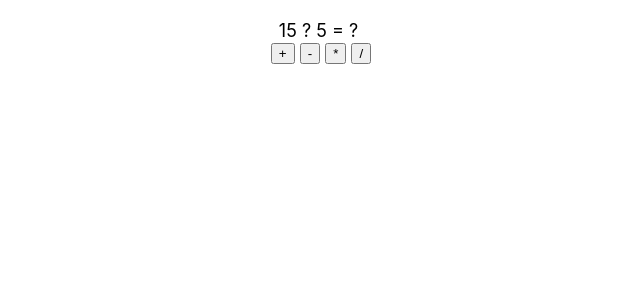
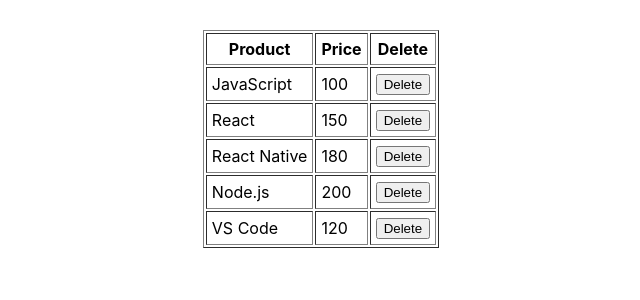
Before and after one commit to ThanawatBundasak/app1, a React (Create React App) app: page / in a window 1280 px wide. Shown: the top 300 px of the page, without its empty margins (319-959 px from the left). Built offline with nearby package versions, Linux system fonts and the light colour scheme.

Commit message:
add refs-array.js
add refs-array.js , edit app.js

```diff
--- a/src/App.js
+++ b/src/App.js
@@ -1,6 +1,6 @@
 import React from 'react';
-import RefsFunc from './refs-func';
+import RefsArray from './refs-array';
 
 export default function App(){
-  return <RefsFunc/>
+  return <RefsArray/>
 }
--- /dev/null
+++ b/src/refs-array.js
@@ -0,0 +1,46 @@
+import React,{useRef} from "react";
+
+export default function RefsArray(){
+    const table = useRef()
+    const tr = useRef([])
+
+    const data = [ ['JavaScript', 100],
+    ['React',150],['React Native',180],
+    ['Node.js',200],
+    ['VS Code',120] ]
+
+    const onClickButton = (i) => {
+        const index = tr.current[i].rowIndex
+        table.current.deleteRow(index)
+    }
+
+    const onMouseOverRow = (i) => {
+        tr.current[i].style.backgroundColor = 'yellow'
+    }
+
+    const onMouseOutRow = (i) => {
+        tr.current[i].style.backgroundColor = 'white'
+    }
+
+    const tableStyles = { margin: 'auto', marginTop: 30}
+
+    return (
+        <table ref={table} border="1" cellPadding={5} style={tableStyles}>
+            <tr><th>Product</th><th>Price</th><th>Delete</th></tr>
+            {
+                  data.map((item,i) => {
+                    return(
+                        <tr ref={el => tr.current[i] = el}
+                            onMouseOver = {() => onMouseOverRow(i)}
+                            onMouseOut = {() => onMouseOutRow(i)}
+                            >
+                            <td>{item[0]}</td>
+                            <td>{item[1]}</td>
+                            <td><button onClick={() => onClickButton(i)}>Delete</button></td>
+                        </tr>
+                    )
+                })
+            }
+        </table>
+    )
+}
```
